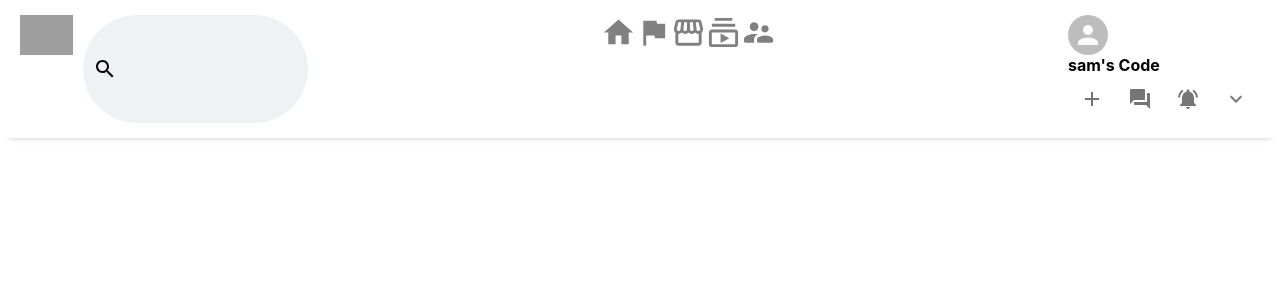
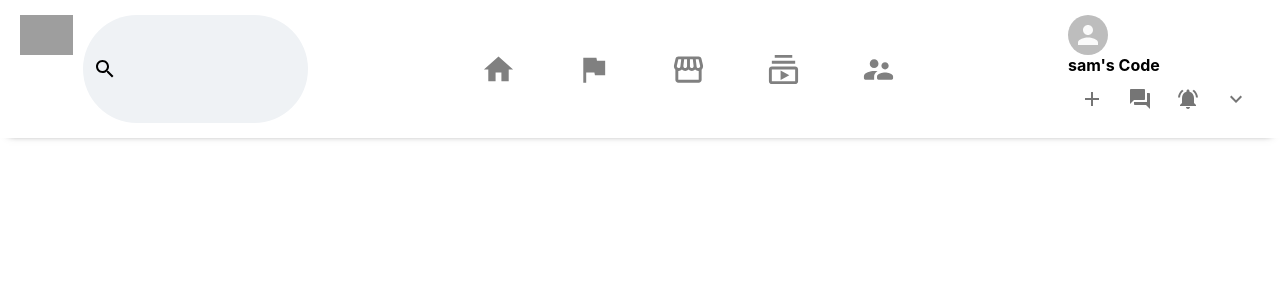
Before and after one commit to cleverCoader/reactjs-facebook-clone, a React (Create React App) app: page / in a window 1280 px wide. Shown: the top 300 px of the page. Built offline with nearby package versions, Linux system fonts and the light colour scheme; grey boxes are pictures that could not be loaded.

Commit message:
header option styled

```diff
--- a/src/Header.css
+++ b/src/Header.css
@@ -49,3 +49,14 @@
 .header__option > .MuiSvgIcon-root{
     color: grey;
 }
+
+.header__option:hover > .MuiSvgIcon-root{
+    color: blue;
+}
+
+.header__option{
+    display: flex;
+    align-items: center;
+    padding: 0 30px;
+    cursor: pointer;
+}
```
